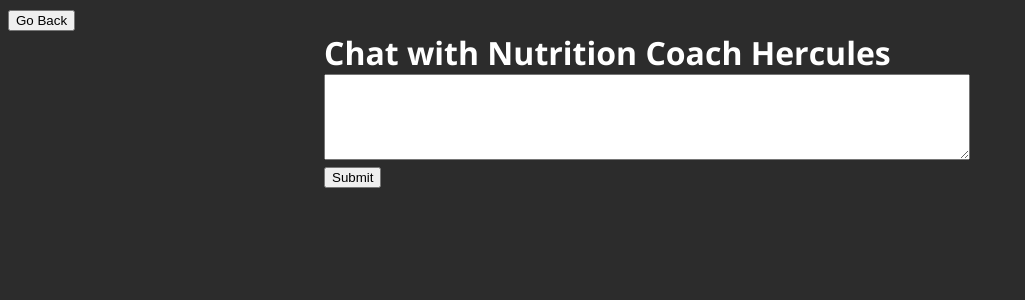
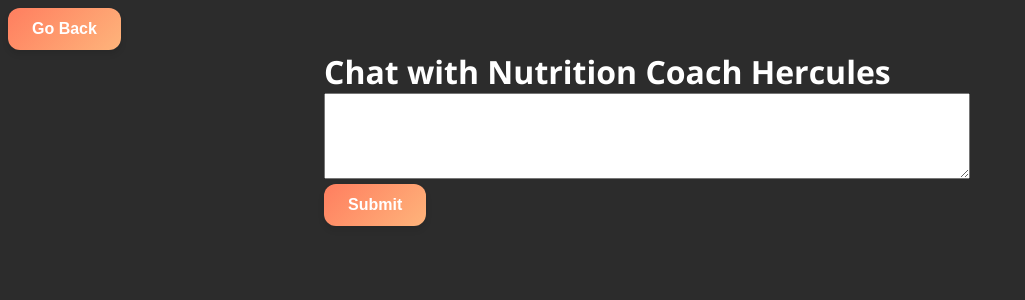
Before and after one commit to cstlford/ShapeShift_Frontend, a React (Vite) app in the folder frontend/: page /chat-with-coach in a window 1280 px wide. Shown: the top 300 px of the page, without its empty margins (0-1025 px from the left). Built offline with nearby package versions, Linux system fonts and the light colour scheme.

Commit message:
fix chat to use markdown and update button css

```diff
--- a/frontend/src/components/ChatWithCoach/index.css
+++ b/frontend/src/components/ChatWithCoach/index.css
@@ -19,3 +19,31 @@
     margin: auto;
     width: 50%;
 }
+
+/* Base styles for both buttons */
+#btn-go-back, #btn-chat {
+    background: linear-gradient(135deg, #ff7e5f, #feb47b); /* Gradient colors */
+    border: none;
+    border-radius: 12px; /* Rounded corners */
+    color: #fff; /* White text */
+    cursor: pointer;
+    font-size: 16px;
+    font-weight: bold;
+    padding: 12px 24px;
+    text-align: center;
+    text-decoration: none;
+    transition: all 0.3s ease;
+    box-shadow: 0 4px 6px rgba(0, 0, 0, 0.1); /* Subtle shadow */
+}
+
+/* Hover effect for both buttons */
+#btn-go-back:hover, #btn-chat:hover {
+    transform: translateY(-2px); /* Lift button on hover */
+    box-shadow: 0 6px 8px rgba(0, 0, 0, 0.2); /* Increase shadow on hover */
+}
+
+/* Active (click) effect for both buttons */
+#btn-go-back:active, #btn-chat:active {
+    transform: scale(0.98); /* Slightly shrink on click */
+    box-shadow: 0 2px 4px rgba(0, 0, 0, 0.1); /* Subtle shadow reduction on click */
+}
--- a/frontend/src/components/ChatWithCoach/index.tsx
+++ b/frontend/src/components/ChatWithCoach/index.tsx
@@ -2,6 +2,7 @@
 import {useState, ChangeEvent } from "react";
 import { useNavigate } from "react-router-dom";
 import "./index.css"
+import Markdown from 'react-markdown'
 
 // import.meta.env.VITE_YOUR_ENV_VARIABLE
 
@@ -55,7 +56,7 @@ const ChatWithCoach = () => {
           const ai_response = await response.json();
 
           setMessages((prev) => [...prev, {sender: "You", text: userInput}])
-          setMessages((prev) => [...prev, {sender:"Hercules", text: ai_response.message  } ])
+          setMessages((prev) => [...prev, {sender:"Hercules", text:  ai_response.message.trim()  } ])
 
 
           setShow(true)
@@ -75,35 +76,32 @@ const ChatWithCoach = () => {
 
     }
 
-    const SendMessage = () => { // Render LLM output
+    const SendMessage = () => {
+      return (
+          <>
+              <div className="gemini-output">
+                  {messages.map((data, index) => (
+                      <div id="messages" key={index}> {/* Direct div to avoid extra <p> */}
+                          <strong>{data.sender}:</strong>
+                          <Markdown>{data.text}</Markdown>
+                      </div>
+                  ))}
+              </div>
+          </>
+      );
+  };
 
-
-      return (
-              <>
-                  <p className="gemini-output">{messages.map((data) => {
-                    console.log(data)
-
-                        return (
-                          <p>
-                              <div id="messages"><strong>{data.sender}:</strong> {data.text}</div>
-                          </p>
-
-                        )
-                  })}</p>
-              </>
-      )
-    }
   return (
     <>
 
 
-        <button className='btn-go-back' onClick={handleGoBack}>Go Back</button>
+        <button id='btn-go-back' onClick={handleGoBack}>Go Back</button>
         <h1 id="main-title">Chat with Nutrition Coach Hercules</h1>
         <div id="main-flex-container">
 
                 {show && <SendMessage />}
                 <textarea id="userInput" className={"user-input"} onChange={handleChange} value={userInput}></textarea>
-                <button onClick={handleClick}>Submit</button>
+                <button id="btn-chat" onClick={handleClick}>Submit</button>
         </div>
 
     </>
```
